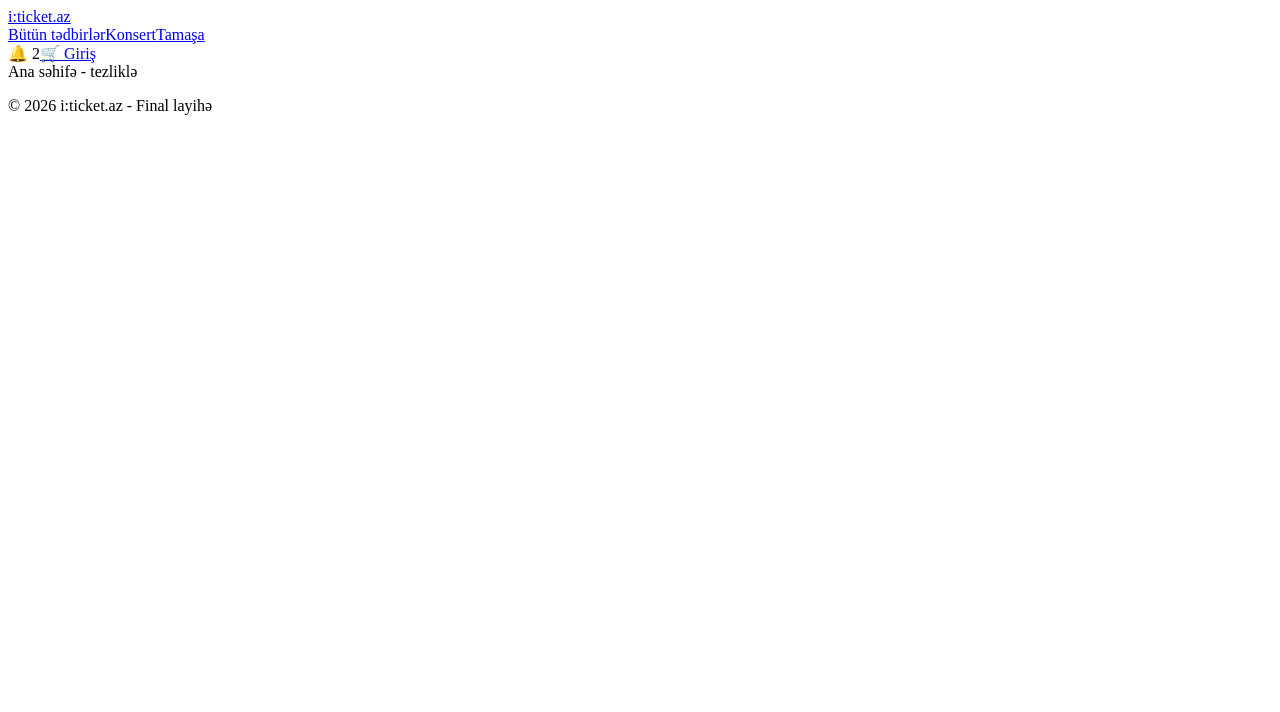
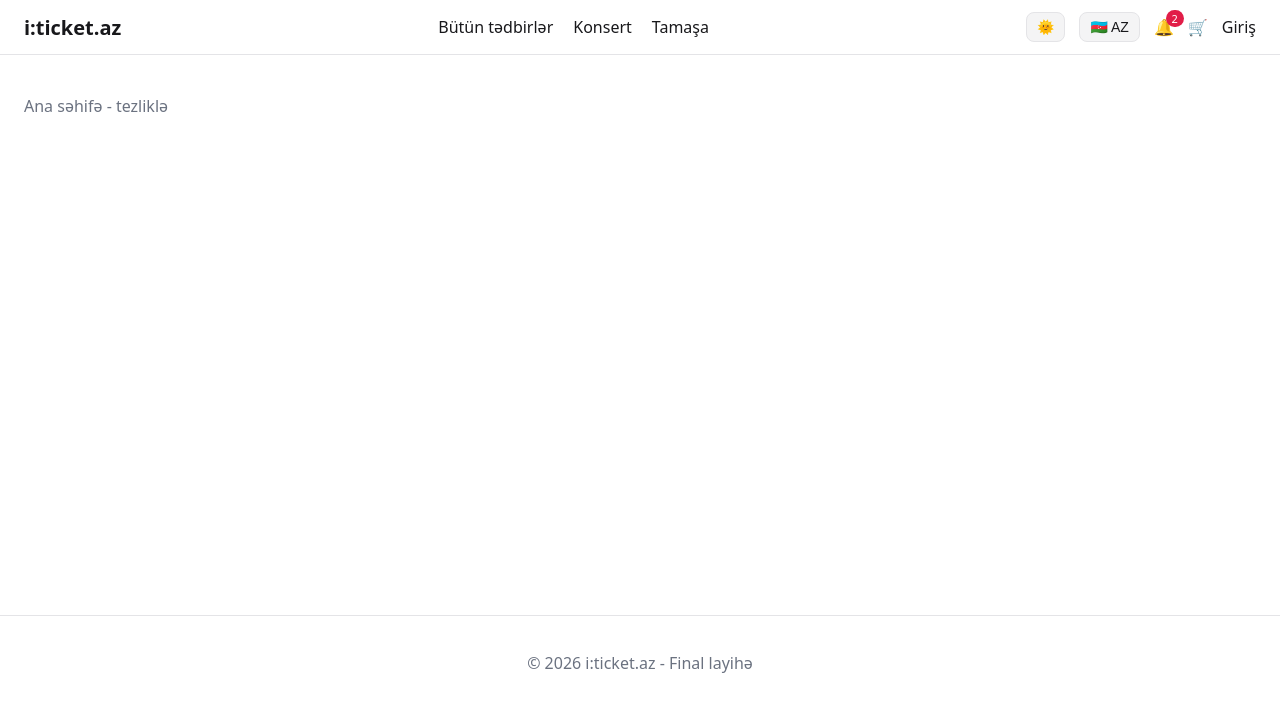
Before and after one commit to saidmuradkhan/Iticket, a React (Vite) app: page / in a window 1280 px wide. Shown: the top 712 px of the page. Built offline with nearby package versions, Linux system fonts and the light colour scheme; data requests are answered from the project's data file.

Commit message:
added lang and theme

```diff
--- a/src/components/Header/Header.jsx
+++ b/src/components/Header/Header.jsx
@@ -3,11 +3,19 @@ import { Link } from "react-router-dom";
 import { CartContext } from "../../context/CartContext";
 import { NotificationContext } from "../../context/NotificationContext";
 import { AuthContext } from "../../context/AuthContext";
+import { ThemeContext } from "../../context/ThemeContext";
+import { LanguageContext } from "../../context/LanguageContext";
 
 const Header = () => {
   const { cartItems } = useContext(CartContext);
   const { unreadCount } = useContext(NotificationContext);
   const { isAuthenticated } = useContext(AuthContext);
+  const { theme, toggleTheme } = useContext(ThemeContext);
+  const { language, setLanguage, t } = useContext(LanguageContext);
+
+  const toggleLanguage = () => {
+    setLanguage(language === "az" ? "en" : "az");
+  };
 
   return (
     <header className="header">
@@ -16,12 +24,30 @@ const Header = () => {
       </Link>
 
       <nav className="main-nav">
-        <Link to="/">Bütün tədbirlər</Link>
-        <Link to="/events">Konsert</Link>
-        <Link to="/shows">Tamaşa</Link>
+        <Link to="/">{t("allEvents")}</Link>
+        <Link to="/events">{t("concerts")}</Link>
+        <Link to="/shows">{t("shows")}</Link>
       </nav>
 
       <div className="header-actions">
+        <button
+          type="button"
+          className="icon-btn"
+          onClick={toggleTheme}
+          aria-label="Tema"
+        >
+          {theme === "light" ? "🌞" : "🌙"}
+        </button>
+
+        <button
+          type="button"
+          className="icon-btn"
+          onClick={toggleLanguage}
+          aria-label="Dil"
+        >
+          {language === "az" ? "🇦🇿 AZ" : "🇬🇧 EN"}
+        </button>
+
         <span className="notification-icon">
           🔔 {unreadCount > 0 && <span className="badge">{unreadCount}</span>}
         </span>
@@ -29,9 +55,9 @@ const Header = () => {
           🛒 {cartItems.length > 0 && <span className="badge">{cartItems.length}</span>}
         </Link>
         {isAuthenticated ? (
-          <Link to="/profile/account">Profil</Link>
+          <Link to="/profile/account">{t("profile")}</Link>
         ) : (
-          <Link to="/login">Giriş</Link>
+          <Link to="/login">{t("login")}</Link>
         )}
       </div>
     </header>
--- /dev/null
+++ b/src/context/LanguageContext.jsx
@@ -0,0 +1,18 @@
+import { createContext } from "react";
+import { useLocalStorage } from "../hooks/useLocalStorage";
+import { translations } from "../i18n/translations";
+
+// eslint-disable-next-line react-refresh/only-export-components
+export const LanguageContext = createContext();
+
+export const LanguageProvider = ({ children }) => {
+  const [language, setLanguage] = useLocalStorage("language", "az");
+
+  const t = (key) => translations[language][key] || key;
+
+  return (
+    <LanguageContext.Provider value={{ language, setLanguage, t }}>
+      {children}
+    </LanguageContext.Provider>
+  );
+};
--- /dev/null
+++ b/src/context/ThemeContext.jsx
@@ -0,0 +1,23 @@
+import { createContext, useEffect } from "react";
+import { useLocalStorage } from "../hooks/useLocalStorage";
+
+// eslint-disable-next-line react-refresh/only-export-components
+export const ThemeContext = createContext();
+
+export const ThemeProvider = ({ children }) => {
+  const [theme, setTheme] = useLocalStorage("theme", "light");
+
+  useEffect(() => {
+    document.documentElement.setAttribute("data-theme", theme);
+  }, [theme]);
+
+  const toggleTheme = () => {
+    setTheme((prev) => (prev === "light" ? "dark" : "light"));
+  };
+
+  return (
+    <ThemeContext.Provider value={{ theme, toggleTheme }}>
+      {children}
+    </ThemeContext.Provider>
+  );
+};
--- /dev/null
+++ b/src/i18n/translations.js
@@ -0,0 +1,18 @@
+export const translations = {
+  az: {
+    allEvents: "Bütün tədbirlər",
+    concerts: "Konsert",
+    shows: "Tamaşa",
+    login: "Giriş",
+    profile: "Profil",
+    search: "Tədbirləri, məkanları və artistləri axtarın",
+  },
+  en: {
+    allEvents: "All events",
+    concerts: "Concerts",
+    shows: "Shows",
+    login: "Login",
+    profile: "Profile",
+    search: "Search events, venues and artists",
+  },
+};
--- a/src/index.css
+++ b/src/index.css
@@ -0,0 +1,125 @@
+:root[data-theme="light"] {
+  --bg: #ffffff;
+  --bg-secondary: #f4f4f5;
+  --text: #18181b;
+  --text-secondary: #6b7280;
+  --border: #e4e4e7;
+  --accent: #f5c518;
+}
+
+:root[data-theme="dark"] {
+  --bg: #0f0f10;
+  --bg-secondary: #1c1c1e;
+  --text: #f4f4f5;
+  --text-secondary: #a1a1aa;
+  --border: #2c2c2e;
+  --accent: #f5c518;
+}
+
+* {
+  box-sizing: border-box;
+}
+
+body {
+  margin: 0;
+  font-family: system-ui, -apple-system, "Segoe UI", sans-serif;
+  background: var(--bg);
+  color: var(--text);
+}
+
+a {
+  color: inherit;
+  text-decoration: none;
+}
+
+.header {
+  display: flex;
+  align-items: center;
+  justify-content: space-between;
+  gap: 16px;
+  padding: 12px 24px;
+  background: var(--bg);
+  border-bottom: 1px solid var(--border);
+}
+
+.logo {
+  font-weight: 700;
+  font-size: 20px;
+}
+
+.main-nav {
+  display: flex;
+  gap: 20px;
+}
+
+.main-nav a:hover {
+  color: var(--accent);
+}
+
+.header-actions {
+  display: flex;
+  align-items: center;
+  gap: 14px;
+}
+
+.icon-btn {
+  background: var(--bg-secondary);
+  border: 1px solid var(--border);
+  border-radius: 8px;
+  padding: 6px 10px;
+  cursor: pointer;
+  color: var(--text);
+  font-size: 14px;
+}
+
+.notification-icon,
+.cart-icon {
+  position: relative;
+}
+
+.badge {
+  position: absolute;
+  top: -6px;
+  right: -10px;
+  background: #e11d48;
+  color: #fff;
+  font-size: 11px;
+  border-radius: 999px;
+  padding: 1px 6px;
+}
+
+main {
+  min-height: 70vh;
+}
+
+.page {
+  padding: 40px 24px;
+  color: var(--text-secondary);
+}
+
+.footer {
+  padding: 20px 24px;
+  border-top: 1px solid var(--border);
+  color: var(--text-secondary);
+  text-align: center;
+}
+
+.profile-layout {
+  display: flex;
+  gap: 24px;
+  padding: 24px;
+}
+
+.profile-sidebar {
+  display: flex;
+  flex-direction: column;
+  gap: 10px;
+  min-width: 200px;
+  border-right: 1px solid var(--border);
+  padding-right: 20px;
+}
+
+.profile-sidebar a.active {
+  color: var(--accent);
+  font-weight: 600;
+}
--- a/src/main.jsx
+++ b/src/main.jsx
@@ -7,10 +7,14 @@ import { AuthProvider } from './context/AuthContext.jsx'
 import { CartProvider } from './context/CartContext.jsx'
 import { FavoritesProvider } from './context/FavoritesContext.jsx'
 import { NotificationProvider } from './context/NotificationContext.jsx'
+import { ThemeProvider } from './context/ThemeContext.jsx'
+import { LanguageProvider } from './context/LanguageContext.jsx'
 
 createRoot(document.getElementById('root')).render(
   <StrictMode>
     <BrowserRouter>
+      <ThemeProvider>
+        <LanguageProvider>
           <AuthProvider>
             <NotificationProvider>
               <CartProvider>
@@ -20,6 +24,8 @@ createRoot(document.getElementById('root')).render(
               </CartProvider>
             </NotificationProvider>
           </AuthProvider>
+        </LanguageProvider>
+      </ThemeProvider>
     </BrowserRouter>
   </StrictMode>,
 )
```
Lines whose indentation alone changed are shown as unchanged.
